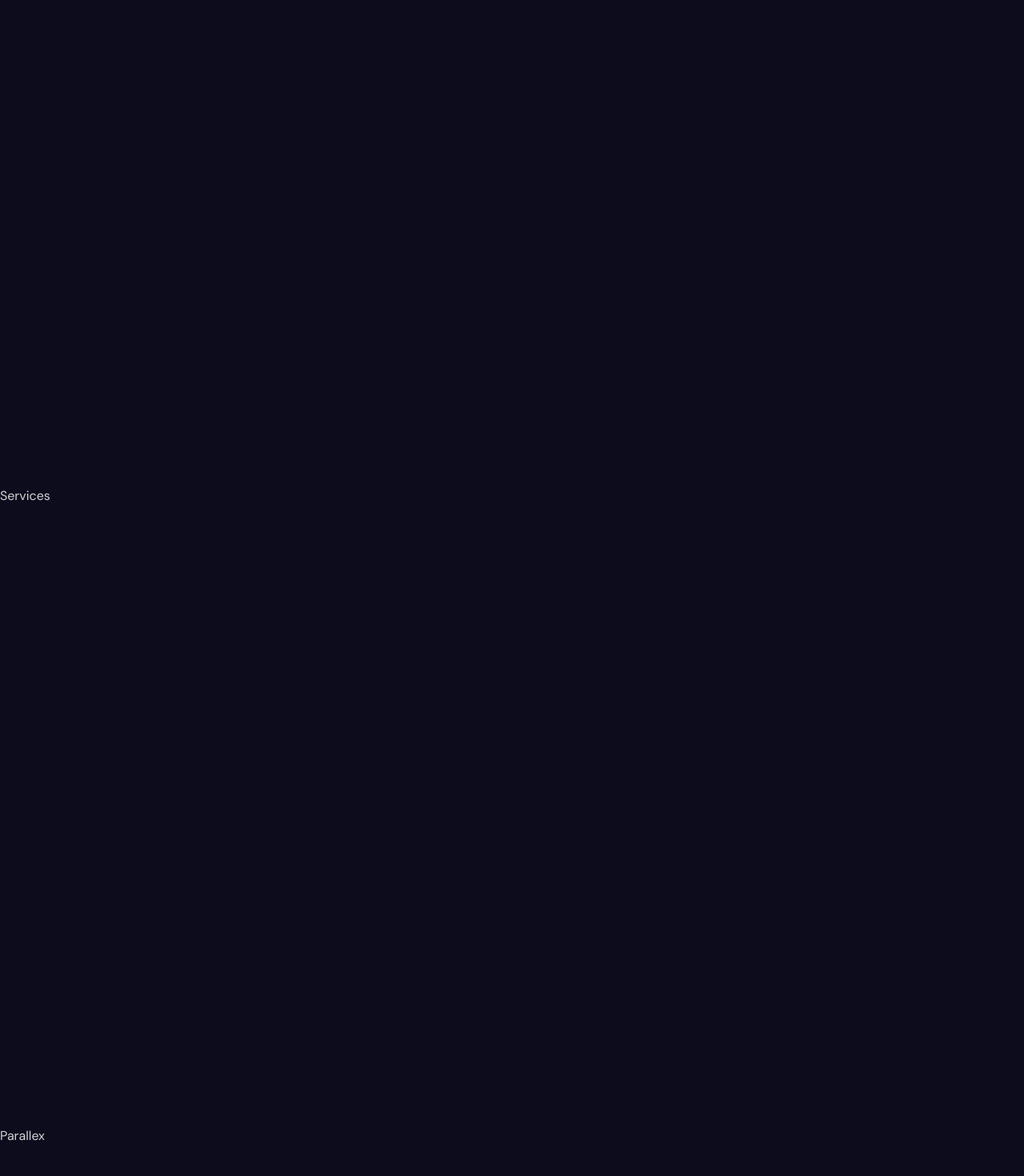
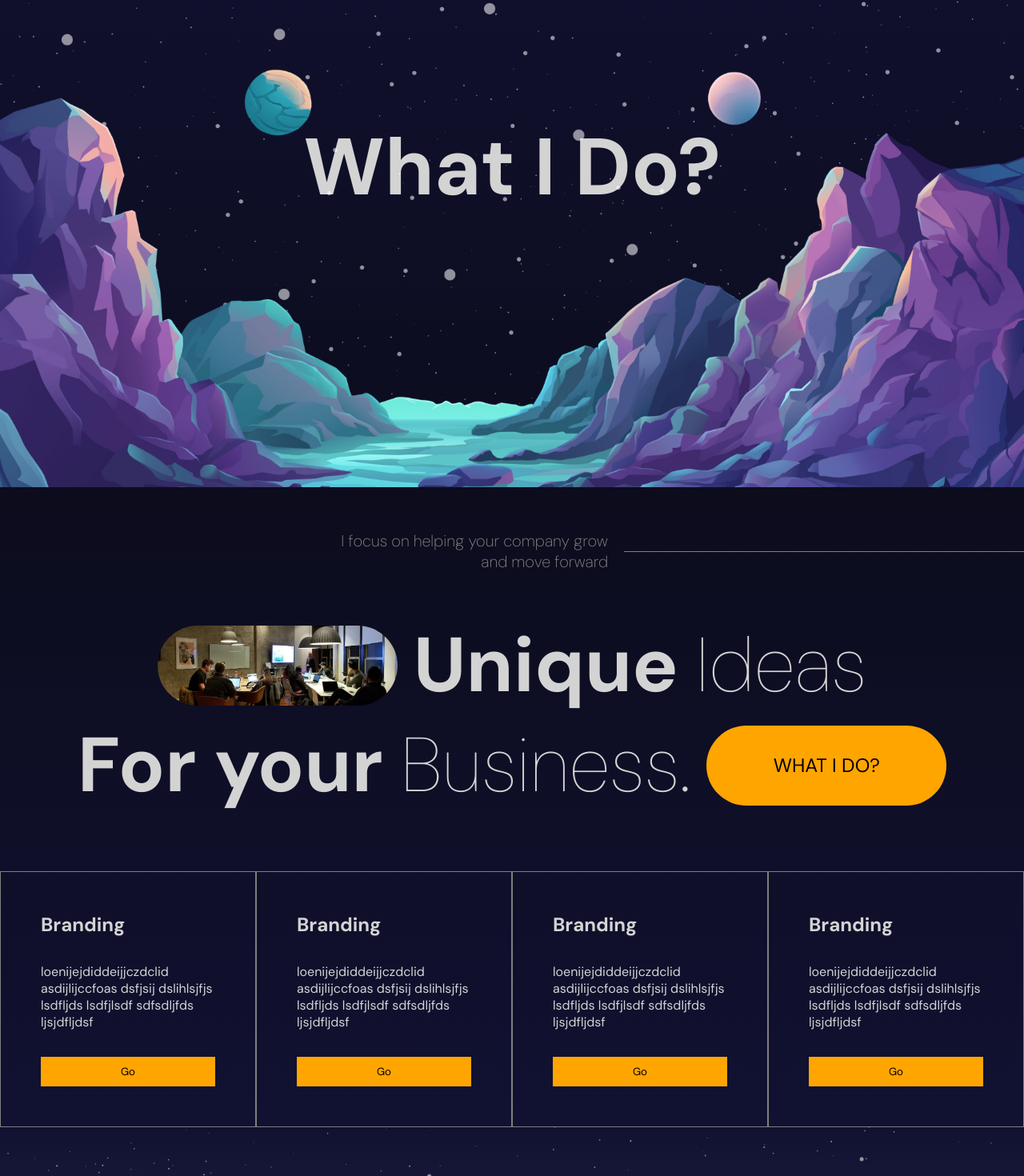
Before and after one commit to EthanYeganeh/Portfolio, a React (Vite) app: page / in a window 1280 px wide. Shown: the part 991-2461 px from the top of the page at 80% size. Built offline with nearby package versions, Linux system fonts and the light colour scheme.

Commit message:
initial finishing of the Services and the parallex

```diff
--- a/src/App.jsx
+++ b/src/App.jsx
@@ -2,6 +2,8 @@ import "./App.scss"
 import Test from "./Test";
 import Hero from "./components/Hero/Hero";
 import Navbar from "./components/navbar/Navbar";
+import Parallax from "./components/parallax/Parallax";
+import Services from "./components/services/Services";
 
 const App = () => {
   return <div>
@@ -9,9 +11,9 @@ const App = () => {
       <Navbar/>
       <Hero />
     </section>
-    <section id="Services">Parallex</section>
-    <section>Services</section>
-    <section id="Portfolio">Parallex</section>
+    <section id="Services"><Parallax type="services"/></section>
+    <section><Services/></section>
+    <section id="Portfolio"><Parallax type="portfolio"/></section>
     <section>Portfolio1</section>
     <section>Portfolio2</section>
     <section>Portfolio3</section>
--- /dev/null
+++ b/src/components/parallax/Parallax.jsx
@@ -0,0 +1,22 @@
+import { useRef } from "react";
+import "./parallax.scss"
+import { motion, useScroll, useTransform } from "framer-motion";
+const Parallax = ({type}) => {
+    const ref = useRef()
+    const {scrollYProgress} = useScroll({
+        target:ref,
+        offset:["start start", "end start"]
+    })
+    const yText=useTransform(scrollYProgress, [0,1], ["0%", "500%"])
+    const yBg=useTransform(scrollYProgress, [0,1], ["0%", "100%"])
+
+    return (
+        <div className="parallax" ref={ref} style={{background:type==="services" ? "linear-gradient(180deg, #111132, #0c0c1d)" : "linear-gradient(180deg, #111132, #505064)",}}>
+            <motion.h1 style={{ y:yText}}>{type==="services" ? "What I Do?" : "What I Did?"}</motion.h1>
+            <motion.div className="mountains"></motion.div>
+            <motion.div className="planets" style={{y:yBg, backgroundImage: `url(${type==="services" ? "/planets.png" : "/sun.png"})`}}></motion.div>
+            <motion.div className="stars" style={{ x:yBg }}></motion.div>
+        </div>
+    )
+}
+export default Parallax;
--- /dev/null
+++ b/src/components/parallax/parallax.scss
@@ -0,0 +1,43 @@
+.parallax{
+    width: 100%;
+    height: 100%;
+    position: relative;
+    display: flex;
+    align-items: center;
+    justify-content: center;
+    overflow: hidden;
+
+    h1{
+        font-size: 100px;
+    }
+
+    .mountains{
+        background-image: url("/mountains.png");
+        background-size: cover;
+        background-position: bottom;
+        width: 100%;
+        height: 100%;
+        position: absolute;
+        z-index: 3;
+    }
+
+    .planets{
+        background-image: url("/planets.png");
+        background-size: cover;
+        background-position: bottom;
+        width: 100%;
+        height: 100%;
+        position: absolute;
+        z-index: 2;
+    }
+
+    .stars{
+        background-image: url("/stars.png");
+        background-size: cover;
+        background-position: bottom;
+        width: 100%;
+        height: 100%;
+        z-index: 1;
+        position: absolute;
+    }
+}
--- /dev/null
+++ b/src/components/services/Services.jsx
@@ -0,0 +1,90 @@
+import { useRef } from "react"
+import "./services.scss"
+import { animate, motion, useInView } from "framer-motion"
+
+const variants = {
+    initial:{
+        x:-500,
+        y:100,
+        opacity:0,
+    },
+    animate:{
+        x:0,
+        opacity:1,
+        y:0,
+        transition:{
+            duration:1,
+            staggerChildren: 0.1,
+        },
+    },
+}
+const Services = () => {
+
+    const ref = useRef()
+    const isInView = useInView(ref, {margin:"-100px"})
+    return (
+        <motion.div className="services" variants={variants} initial="initial"
+        // whileInView="animate"
+        ref={ref}
+        animate={isInView && "animate"}>
+            <motion.div className="textContainer" variants={variants}>
+                <p>I focus on helping your company grow<br /> and move forward</p>
+                <hr/>
+            </motion.div>
+            <motion.div className="titleContainer" variants={variants}>
+                <div className="title">
+                    <img src="/people.webp" alt="" />
+                    <h1><motion.b whileHover={{color:"orange"}}>Unique</motion.b> Ideas</h1>
+                </div>
+                <div className="title">
+                    <h1><motion.b whileHover={{color:"orange"}}>For your</motion.b> Business.</h1>
+                    <button>WHAT I DO?</button>
+                </div>
+            </motion.div>
+            <motion.div className="listContainer" variants={variants}>
+                <motion.div className="box" whileHover={{background:"lightgray", color:"black"}}>
+                    <h2>Branding</h2>
+                    <p>loenijejdiddeijjczdclid asdijlijccfoas dsfjsij dslihlsjfjs
+                        lsdfljds
+                        lsdfjlsdf
+                        sdfsdljfds
+                        ljsjdfljdsf
+                    </p>
+                    <button>Go</button>
+                </motion.div>
+                <motion.div className="box" whileHover={{background:"lightgray", color:"black"}}>
+                    <h2>Branding</h2>
+                    <p>loenijejdiddeijjczdclid asdijlijccfoas dsfjsij dslihlsjfjs
+                        lsdfljds
+                        lsdfjlsdf
+                        sdfsdljfds
+                        ljsjdfljdsf
+                    </p>
+                    <button>Go</button>
+                </motion.div>
+                <motion.div className="box" whileHover={{background:"lightgray", color:"black"}}>
+                    <h2>Branding</h2>
+                    <p>loenijejdiddeijjczdclid asdijlijccfoas dsfjsij dslihlsjfjs
+                        lsdfljds
+                        lsdfjlsdf
+                        sdfsdljfds
+                        ljsjdfljdsf
+                    </p>
+                    <button>Go</button>
+                </motion.div>
+                <motion.div className="box" whileHover={{background:"lightgray", color:"black"}}>
+                    <h2>Branding</h2>
+                    <p>loenijejdiddeijjczdclid asdijlijccfoas dsfjsij dslihlsjfjs
+                        lsdfljds
+                        lsdfjlsdf
+                        sdfsdljfds
+                        ljsjdfljdsf
+                    </p>
+                    <button>Go</button>
+                </motion.div>
+            </motion.div>
+
+        </motion.div>
+    )
+}
+export default Services
--- /dev/null
+++ b/src/components/services/services.scss
@@ -0,0 +1,83 @@
+.services{
+    background: linear-gradient(180deg, #0c0c1d, #111132);
+    height: 100%;
+    display: flex;
+    flex-direction: column;
+    justify-content: space-between;
+
+
+
+    .textContainer{
+        flex: 1;
+        align-self: flex-end;
+        display: flex;
+        align-items: center;
+        gap: 20px;
+
+        p{
+            font-weight: 200;
+            font-size: 20px;
+            color: gray;
+            text-align: right;
+        }
+        hr{
+            width: 500px;
+            border: none;
+            border-top: 0.5px solid gray;
+        }
+    }
+
+    .titleContainer{
+        flex: 2;
+        display: flex;
+        flex-direction: column;
+        align-items: center;
+        .title{
+            display: flex;
+            align-items: center;
+            gap: 20px;
+            img{
+                width: 300px;
+                height: 100px;
+                border-radius: 50px;
+                object-fit: cover;
+            }
+            h1{
+                font-size: 96px;
+                font-weight: 100;
+            }
+            button{
+                width: 300px;
+                height: 100px;
+                border-radius: 50px;
+                background-color: orange;
+                border: none;
+                font-size: 24px;
+                cursor: pointer;
+            }
+        }
+    }
+
+    .listContainer{
+        flex: 2;
+        display: flex;
+        max-width: 1366px;
+        margin: auto;
+
+
+        .box{
+            padding: 50px;
+            border: 0.5px solid gray;
+            display: flex;
+            flex-direction: column;
+            justify-content: space-between;
+
+            button{
+                padding: 10px;
+                background-color: orange;
+                border: none;
+                cursor: pointer;
+            }
+        }
+    }
+}
--- a/src/components/sidebar/sidebar.scss
+++ b/src/components/sidebar/sidebar.scss
@@ -8,6 +8,7 @@
 
     .bg{
         position: fixed;
+        z-index: 999;
         top: 0;
         left: 0;
         bottom: 0;
@@ -33,6 +34,7 @@
     button{
         width: 50px;
         height: 50px;
+        z-index: 999;
         border-radius: 50%;
         position: fixed;
         top: 25px;
```
